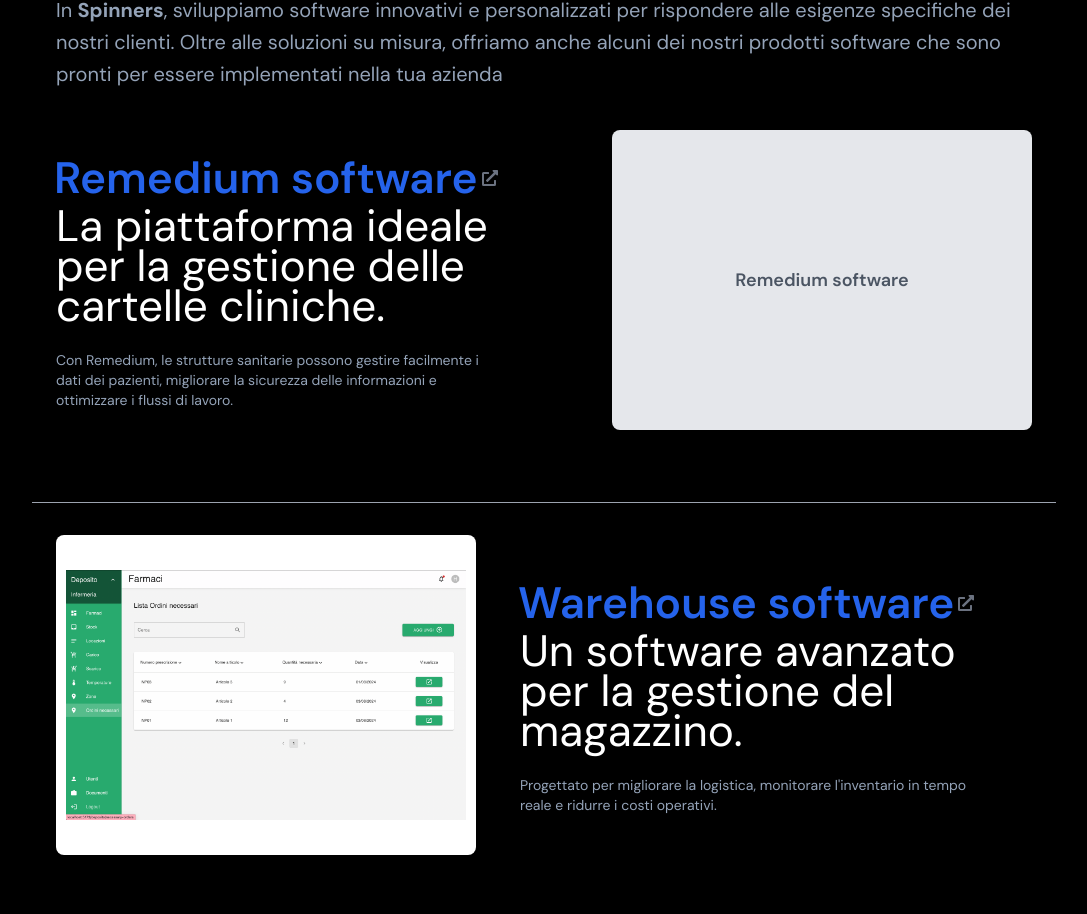
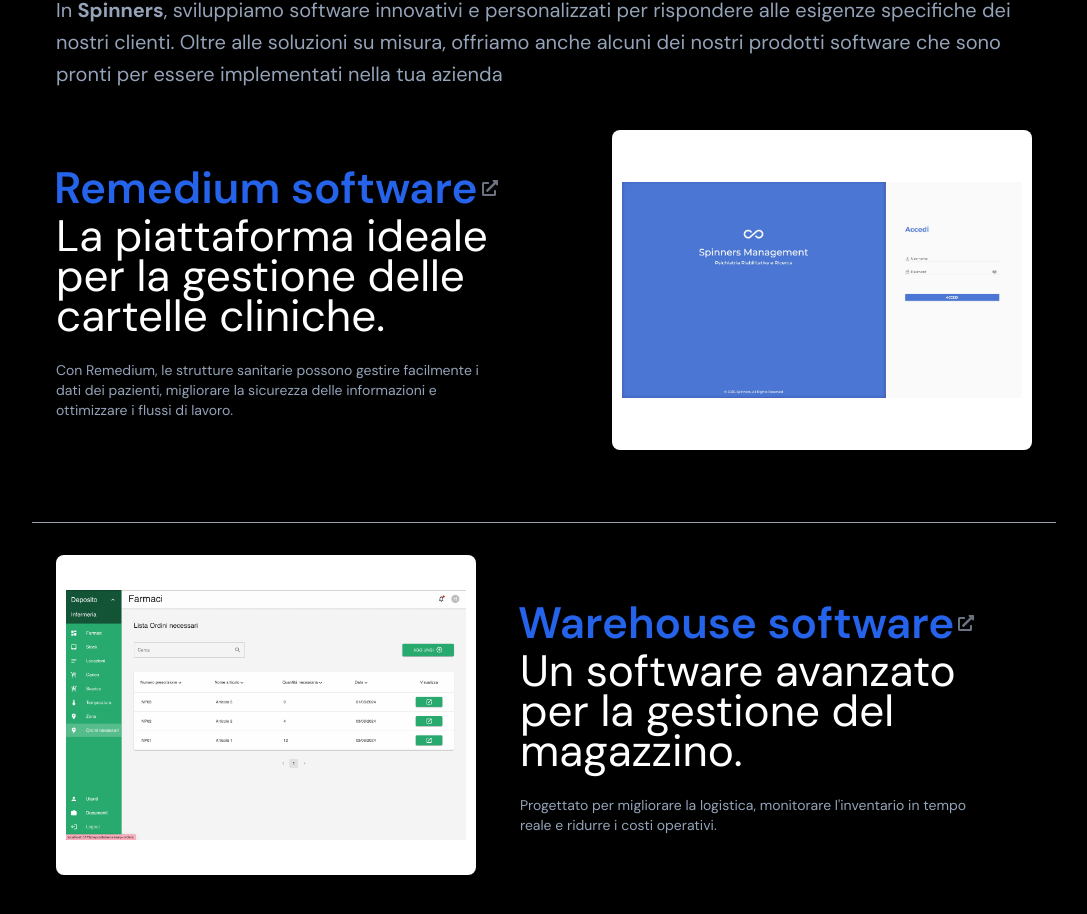
Before and after one commit to spinners-it/spinners-website, a React (Vite) app: page /#/ in a window 1280 px wide. Shown: the part 3174-4088 px from the top of the page, without its empty margins (96-1183 px from the left). Built offline with nearby package versions, Linux system fonts and the light colour scheme.

Commit message:
small changes, update image

```diff
--- a/src/components/organisms/Projects.tsx
+++ b/src/components/organisms/Projects.tsx
@@ -49,7 +49,7 @@
       title: "La piattaforma ideale per la gestione delle cartelle cliniche.",
       description:
         "Con Remedium, le strutture sanitarie possono gestire facilmente i dati dei pazienti, migliorare la sicurezza delle informazioni e ottimizzare i flussi di lavoro.",
-        src: [""],
+        src: ["./assets/mrm.jpg", "./assets/mrm.jpg"],
         link: "https://federico-arona.github.io/smartmed/"
     },
     {
```
Also changed, not shown: public/assets/mrm.jpg (added).
